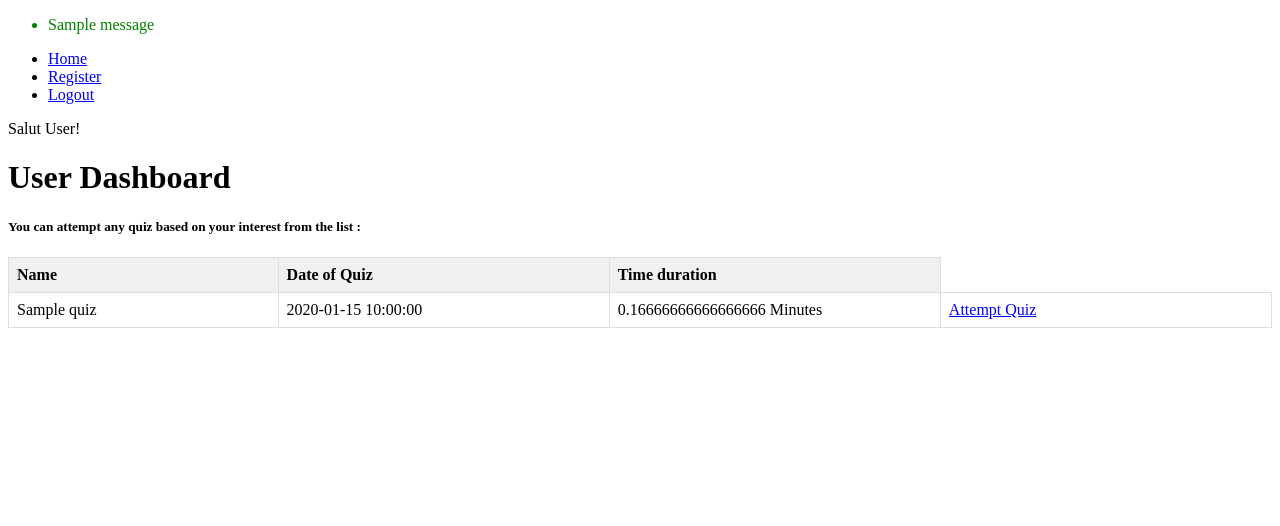
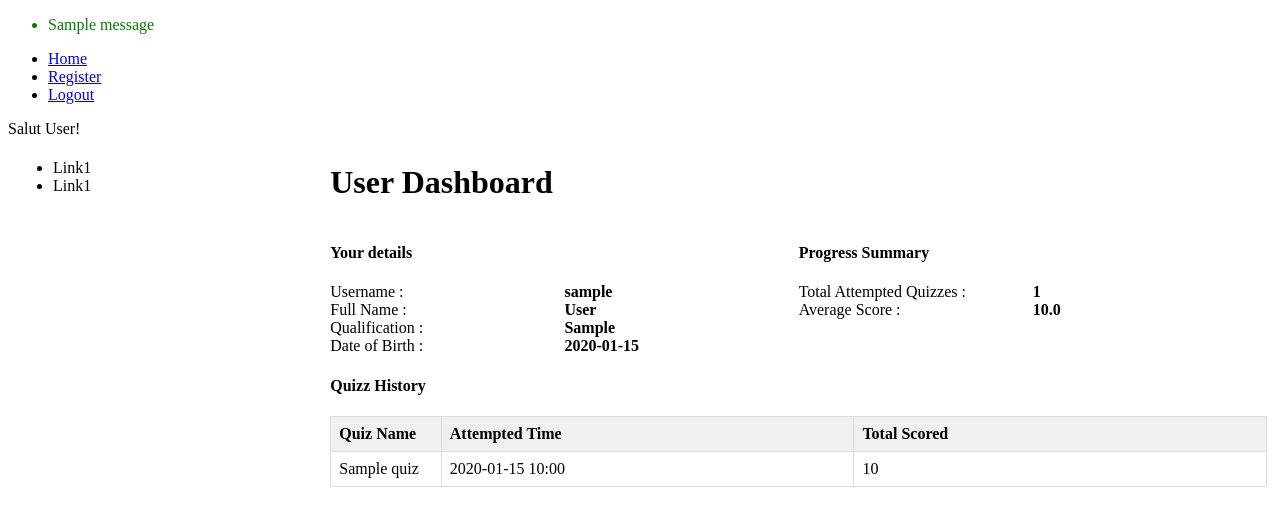
Before and after one commit to TheoPaillusson/passpass, a Flask app: page /dashboard in a window 1280 px wide. Shown: the top 526 px of the page. Run offline with Flask 3, Linux system fonts and the light colour scheme; a user stored in the database is signed in; tables that the repository leaves empty hold one stand-in row (values such as "Sample post"); one stand-in notice (Sample message) is shown.

Commit message:
user dashboard improvement

```diff
--- a/app/models.py
+++ b/app/models.py
@@ -43,6 +43,7 @@ class Quiz(db.Model):
     remarks = db.Column(db.Integer)
     chapter_id = db.Column(db.Integer, db.ForeignKey('chapter.id'), nullable=False)
     questions = db.relationship('Question', backref='Quiz', lazy=True)
+    scores = db.relationship('Score', backref="quiz", lazy=True)
 
 class Question(db.Model):
     id = db.Column(db.Integer, primary_key=True)
--- a/app/routes.py
+++ b/app/routes.py
@@ -337,8 +337,17 @@ def login():
 @app.route("/dashboard")
 @login_required
 def dashboard():
+    scores = Score.query.filter_by(user_id=current_user.id).all()
+    total_attempted_quizzes = len(scores)
+
+    average_score = sum([s.total_scored for s in scores]) / total_attempted_quizzes if total_attempted_quizzes > 0 else 0
+
+
     quizzes = Quiz.query.all()
-    return render_template("dashboard.html", quizzes=quizzes)
+    return render_template("dashboard.html",
+                           scores=scores,
+                           total_attempted_quizzes=total_attempted_quizzes,
+                           average_score=average_score)
 
 
 @app.route('/quiz/<int:quiz_id>', methods=['GET', 'POST'])
--- a/app/templates/admin/add_chapter.html
+++ b/app/templates/admin/add_chapter.html
@@ -1,6 +1,6 @@
 {% extends "admin/layout.html" %}
 {% block title %}Ajouter un Chapter{% endblock %}
-{% block crud %}
+{% block content %}
 <h2>Ajouter un Chapter</h2>
 <form method="POST">
     {{ form.hidden_tag() }}
--- a/app/templates/admin/add_questions.html
+++ b/app/templates/admin/add_questions.html
@@ -1,6 +1,6 @@
 {% extends "admin/layout.html" %}
 {% block title %}Ajouter une Question {% endblock %}
-{% block crud %}
+{% block content %}
 <h2>Ajouter une Question pour {{ quiz_id }}</h2>
 <form method="POST">
     {{ form.hidden_tag() }}
--- a/app/templates/admin/add_quiz.html
+++ b/app/templates/admin/add_quiz.html
@@ -1,6 +1,6 @@
 {% extends "admin/layout.html" %}
 {% block title %}Ajouter un Quiz{% endblock %}
-{% block crud %}
+{% block content %}
 <h2>Ajouter un Quiz</h2>
 <form method="POST">
     {{ form.hidden_tag() }}
--- a/app/templates/admin/add_subject.html
+++ b/app/templates/admin/add_subject.html
@@ -1,6 +1,6 @@
 {% extends "admin/layout.html" %}
 {% block title %}Ajouter un Subject{% endblock %}
-{% block crud %}
+{% block content %}
 <h2>Ajouter un Subject</h2>
 <form method="POST">
     {{ form.hidden_tag() }}
--- a/app/templates/admin/dashboard.html
+++ b/app/templates/admin/dashboard.html
@@ -1,6 +1,7 @@
 {% extends "admin/layout.html" %}
 {% block title %}Admin Dashboard{% endblock %}
 {% block head %}
+{{ super() }}
 <style>
     .chart-container {
         display: grid;
@@ -9,7 +10,7 @@
 </style>
 <script src="https://cdn.jsdelivr.net/npm/chart.js"></script>
 {% endblock %}
-{% block crud %}
+{% block content %}
 <h1>Admin Dashboard</h1>
 <div class="chart-container">
     <div>
--- a/app/templates/admin/edit_chapter.html
+++ b/app/templates/admin/edit_chapter.html
@@ -1,6 +1,6 @@
 {% extends "admin/layout.html" %}
 {% block title %}Editer un Chapter{% endblock %}
-{% block crud %}
+{% block content %}
 <h2>Editer un Chapter</h2>
 <form method="POST">
     {{ form.hidden_tag() }}
--- a/app/templates/admin/edit_quiz.html
+++ b/app/templates/admin/edit_quiz.html
@@ -1,6 +1,6 @@
 {% extends "admin/layout.html" %}
 {% block title %}Editer un Quiz{% endblock %}
-{% block crud %}
+{% block content %}
 <h2>Editer un Quiz</h2>
 <form method="POST">
     {{ form.hidden_tag() }}
--- a/app/templates/admin/edit_subject.html
+++ b/app/templates/admin/edit_subject.html
@@ -1,6 +1,6 @@
 {% extends "admin/layout.html" %}
 {% block title %}Edit Subject{% endblock %}
-{% block crud %}
+{% block content %}
 <h2>Edit Subject</h2>
 <form method="POST">
     {{ form.hidden_tag() }}
--- a/app/templates/admin/manage_chapters.html
+++ b/app/templates/admin/manage_chapters.html
@@ -1,6 +1,6 @@
 {% extends "admin/layout.html" %}
 {% block title %}Manage Chapters{% endblock %}
-{% block crud %}
+{% block content %}
 <h2>Manage Chapters</h2>
 <a href="{{ url_for('add_chapter')}}">Ajouter un Chapter</a>
 <table>
--- a/app/templates/admin/manage_quiz_questions.html
+++ b/app/templates/admin/manage_quiz_questions.html
@@ -1,6 +1,6 @@
 {% extends "admin/layout.html" %}
 {% block title %}Manage Quiz Questions{% endblock %}
-{% block crud %}
+{% block content %}
 
 <h2>Manage Questions for {{quiz.name}} </h2>
 <a href="{{url_for('add_question', quiz_id=quiz.id)}}">Add Quiz Question</a>
--- a/app/templates/admin/manage_quizzes.html
+++ b/app/templates/admin/manage_quizzes.html
@@ -1,6 +1,6 @@
 {% extends "admin/layout.html" %}
 {% block title %}Manage Quizzes{% endblock %}
-{% block crud %}
+{% block content %}
 <style>
     th:nth-last-child(1) {
         width: 30%;
--- a/app/templates/admin/manage_subjects.html
+++ b/app/templates/admin/manage_subjects.html
@@ -1,6 +1,6 @@
 {% extends "admin/layout.html" %}
 {% block title %}Manage Subjects{% endblock %}
-{% block crud %}
+{% block content %}
 <h2>Manage Subjects</h2>
 <a href="{{ url_for('add_subject')}}">Ajouter un Subject</a>
 <table>
--- a/app/templates/admin/manage_users.html
+++ b/app/templates/admin/manage_users.html
@@ -1,6 +1,6 @@
 {% extends "admin/layout.html" %}
 {% block title %}Manage Users{% endblock %}
-{% block crud %}
+{% block content %}
 <h2>Manage Users</h2>
 <table>
 <label>
--- a/app/templates/dashboard.html
+++ b/app/templates/dashboard.html
@@ -1,31 +1,58 @@
 {% extends "layout.html" %}
 {% block title%}User Dashboard{% endblock %}
+{% block head %}
+{{ super() }}
+<style>
+    .user-profile {
+        display : grid;
+        grid-template-columns: 1fr 1fr;
+    }
+</style>
+{% endblock %}
 {% block content %}
 <h1>User Dashboard</h1>
 
-<div>
-    <h5>You can attempt any quiz based on your interest from the list :</h5>
+<div class="user-profile">
+    <div class="details">
+        <h4>Your details</h4>
+        <div class="key-value">
+            <span>Username :</span> <strong>{{ current_user.username }}</strong>
+            <span>Full Name :</span> <strong>{{ current_user.fullname }}</strong>
+            <span>Qualification :</span> <strong>{{ current_user.qualification }}</strong>
+            <span>Date of Birth :</span> <strong>{{ current_user.dob }}</strong>
+        </div>
+    </div>
+
+    <div class="stats">
+        <h4>Progress Summary</h4>
+        <div class="key-value">
+            <span>Total Attempted Quizzes :</span> <strong>{{ total_attempted_quizzes }}</strong>
+            <span>Average Score :</span> <strong>{{ average_score|round(2) }}</strong>
+
+        </div>
+    </div>
+</div>
+
+<div class="quiz-history">
+    <h4>Quizz History</h4>
     <table>
         <thead>
             <tr>
-                <th>Name</th>
-                <th>Date of Quiz</th>
-                <th>Time duration</th>
+                <th>Quiz Name</th>
+                <th>Attempted Time</th>
+                <th>Total Scored</th>
             </tr>
         </thead>
         <tbody>
-            {% for quiz in quizzes %}
+            {% for score in scores %}
             <tr>
-                <td>{{ quiz.name }}</td>
-                <td>{{ quiz.date_of_quiz }}</td>
-                <td> {{ quiz.time_duration / 60 }} Minutes</td>
-                <td>
-                    <a href="{{ url_for('attempt_quiz', quiz_id=quiz.id) }}">Attempt Quiz</a>
-                </td>
+                <td>{{ score.quiz.name }}</td>
+                <td>{{ score.timestamp.strftime("%Y-%m-%d %H:%M")}}</td>
+                <td>{{ score.total_scored}}</td>
             </tr>
             {% endfor %}
         </tbody>
     </table>
+</div>
 
-</div>
 {% endblock %}
--- a/app/templates/layout.html
+++ b/app/templates/layout.html
@@ -5,6 +5,16 @@
     <title>{% block title %}{% endblock %} - Pass Pass</title>
     {% endblock %}
     <style>
+      .container {
+        display:grid;
+        grid-template-columns: 1fr 3fr;
+        gap: 5px;
+        padding: 5px;
+    }
+      .key-value {
+        display: grid;
+        grid-template-columns: 1fr 1fr;
+      }
       .errors li {
         color : red;
         font-size: 10px;
@@ -34,7 +44,7 @@
         width: 10%;
       }
       th:nth-child(1) {
-        width: 20%;
+        width: 10%;
       }
 
     </style>
@@ -62,6 +72,15 @@
         {% if current_user.is_authenticated %}
         Salut {{ current_user.fullname }}!
         {% endif %}
-        {% block content %}{% endblock %}</div>
+        <div class="container">
+          <ul>
+             <li>Link1</li>
+             <li>Link1</li>
+          </ul>
+          <div>
+              {% block content %} {% endblock %}
+          </div>
+      </div>
+        </div>
   </body>
 </html>
```
Also changed, not shown: app/templates/admin/layout.html (+63 -6 lines).
